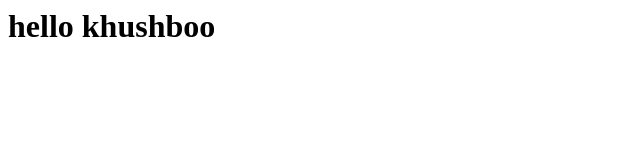
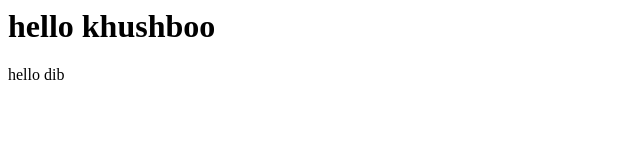
Before and after one commit to nishak25-star/demo, a plain HTML site: page index.html in a window 1280 px wide. Shown: the full height of the page, 0-640 px from the left. Drawn offline with Linux system fonts and the light colour scheme.

Commit message:
hello div

```diff
--- a/index.html
+++ b/index.html
@@ -1 +1,2 @@
 <h1>hello khushboo</h1>
+<div>hello dib</div>
```
